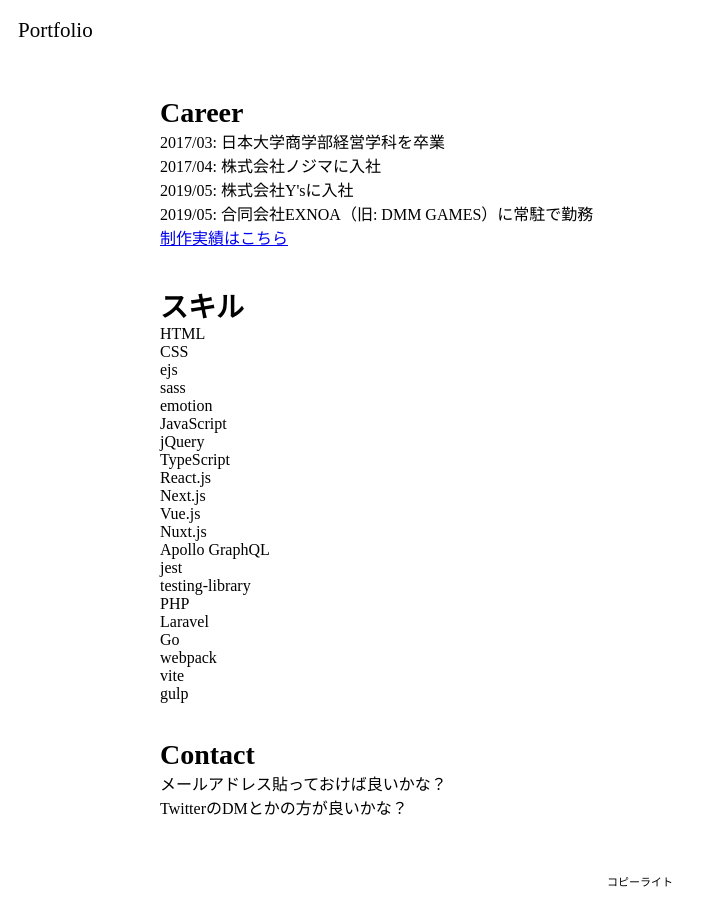
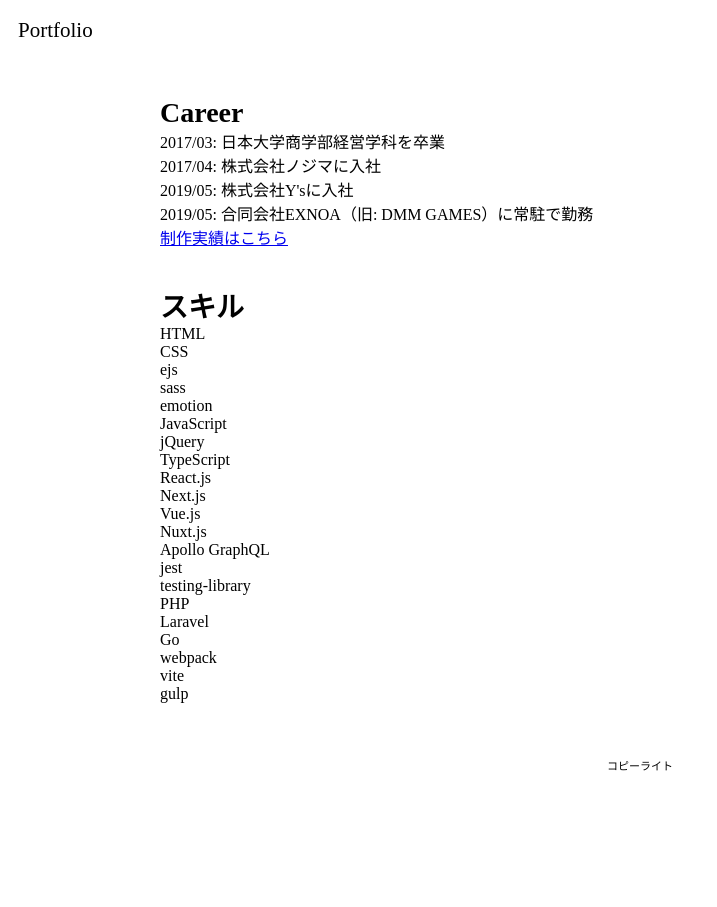
Before and after one commit to toku-chan/portfolio, a Next.js app: page / in a window 1280 px wide. Shown: the whole page, without its empty margins (0-717 px from the left). After the commit the page ends 800 px from the top, so only its background shows below. Built offline with nearby package versions, Linux system fonts and the light colour scheme.

Commit message:
chore: Contactを切り出す

```diff
--- /dev/null
+++ b/pages/contact/index.tsx
@@ -0,0 +1,6 @@
+import type { NextPage } from 'next';
+import { ContactContent } from '~/feature/Contact';
+
+const Contact: NextPage = () => <ContactContent />;
+
+export default Contact;
--- a/src/feature/Home/Contact/Contact.tsx
+++ b/src/feature/Contact/index.tsx
@@ -1,13 +1,12 @@
 import styled from '@emotion/styled';
 import { Heading_1 } from '~/designSystems';
 
-// TODO: 他の場所もこのサイズ感にするが共通化するべきかは検討する
 const Content = styled.section`
   margin: 36px auto 0;
   padding: 0;
 `;
 
-export function Contact() {
+export function ContactContent() {
   return (
     <Content>
       <Heading_1>Contact</Heading_1>
--- a/src/feature/Home/Contact/index.tsx
+++ /dev/null
@@ -1 +0,0 @@
-export { Contact } from './Contact';
--- a/src/feature/Home/index.tsx
+++ b/src/feature/Home/index.tsx
@@ -1,14 +1,12 @@
 import { Layout } from '~/components/Layout';
 import { Career } from './Career';
 import { Skills } from './Skills';
-import { Contact } from './Contact';
 
 export function HomeContent() {
   return (
     <Layout>
       <Career />
       <Skills />
-      <Contact />
     </Layout>
   );
 }
```
